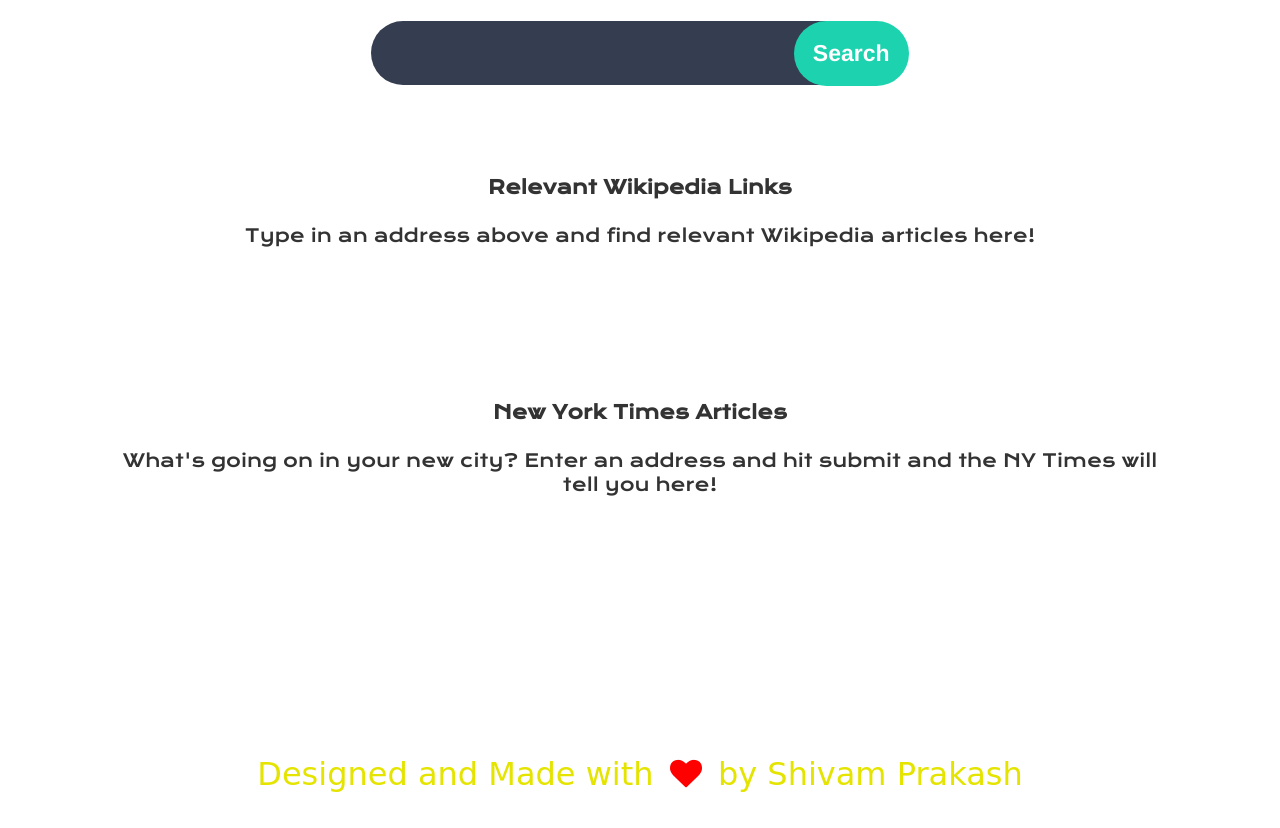
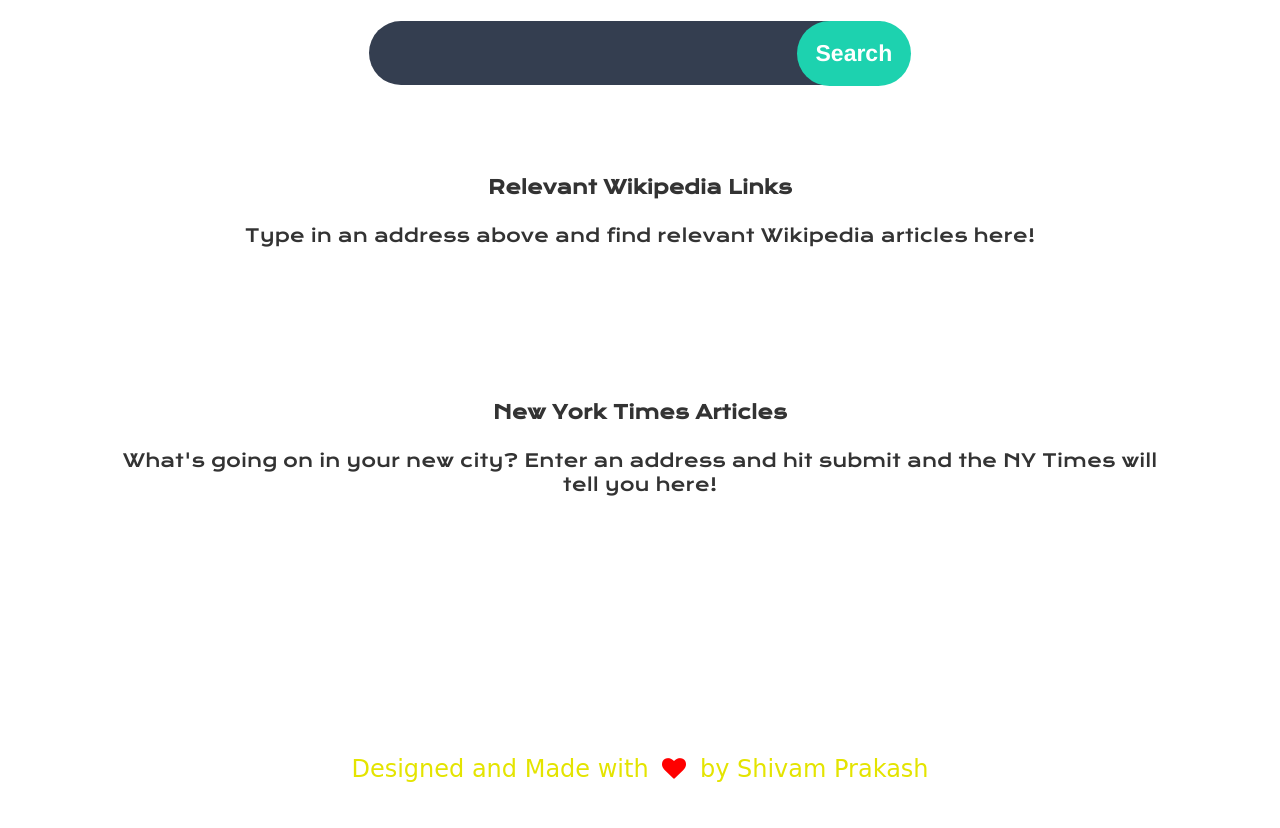
Before and after one commit to ishiprak/travello, a plain HTML site: page index.html in a window 1280 px wide. Shown: the part 141-969 px from the top of the page. Drawn offline with nearby package versions, Linux system fonts and the light colour scheme; a web font is replaced by a local one.

Commit message:
Update style.css

```diff
--- a/css/style.css
+++ b/css/style.css
@@ -7,6 +7,8 @@
 }
 
 body {
+    margin: 0;
+    padding: 0;
     background-color: #CCC;
     background: url("../static/travelbg5.jpeg");
     /* background: url("http://farm4.staticflickr.com/3485/3288052387_716d3696d8_o.jpg"); */
@@ -257,7 +259,7 @@ footer{
     /* color:darkorange;
     color: rgb(255, 182, 118); */
     color: rgb(228, 228, 0);
-    font-size: xx-large;
+    font-size: x-large;
     font-stretch: extra-expanded;
     margin: 0;
     margin-top: 160px;
```
